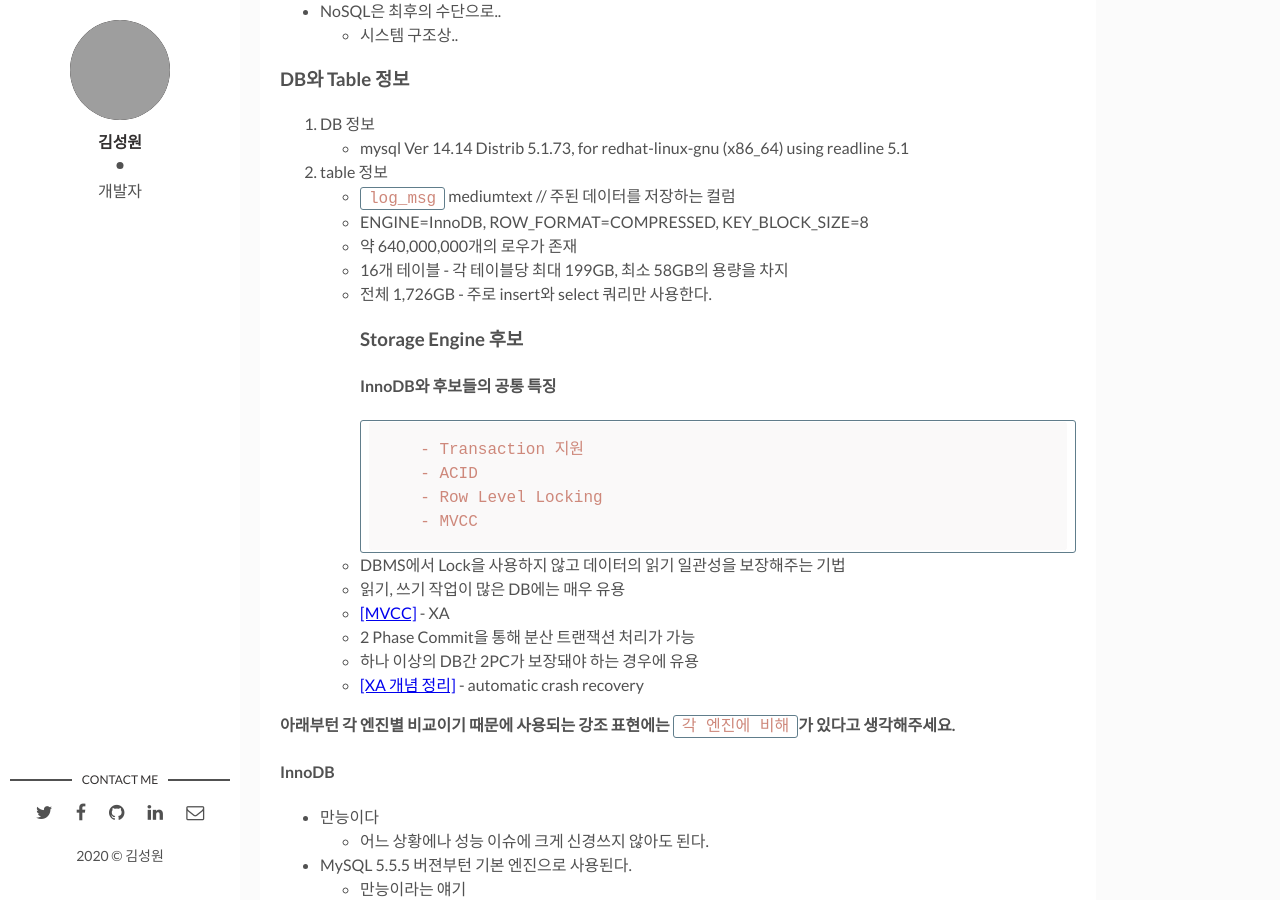
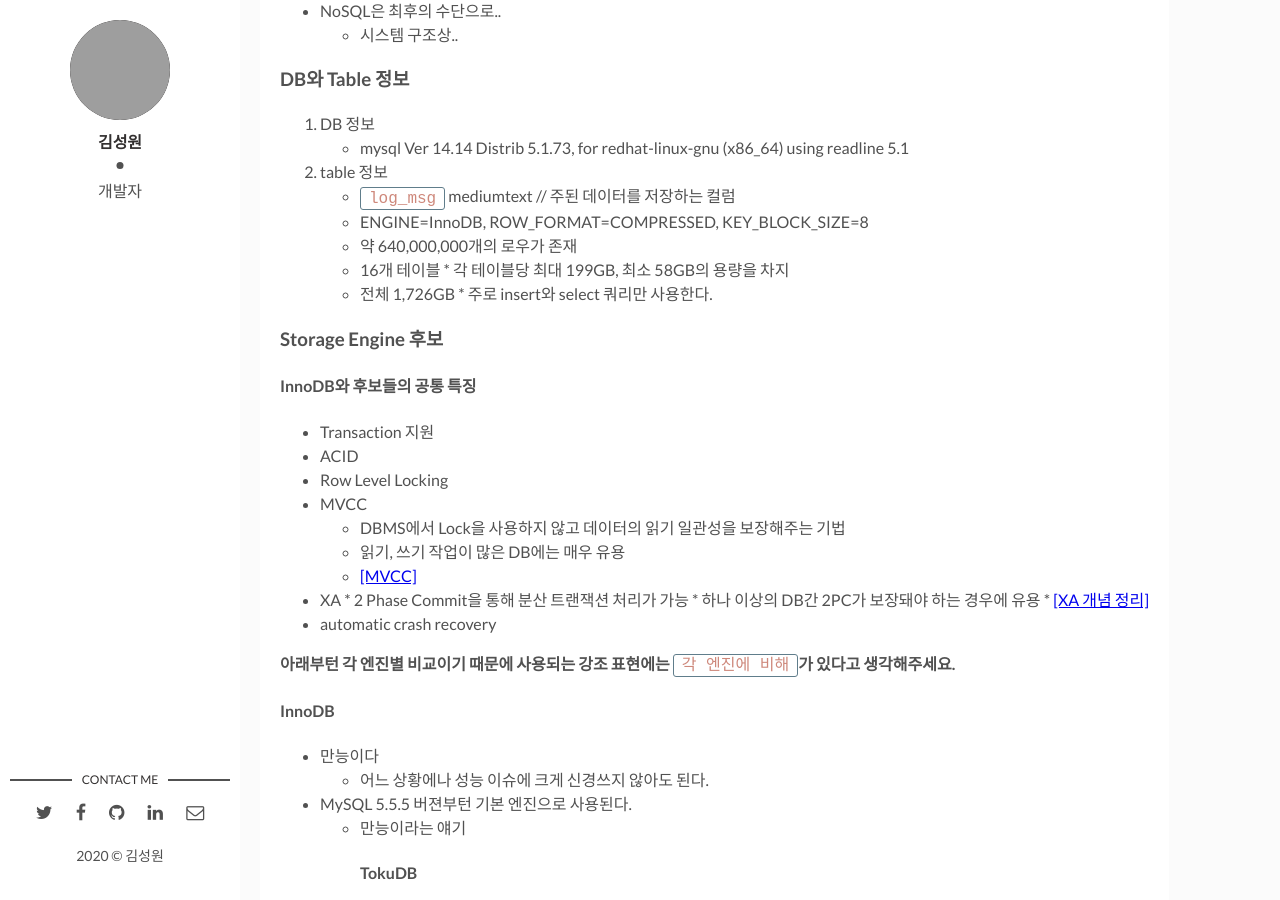
Before and after one commit to sungwonkim-dev/sungwonkim-dev.github.io, a Jekyll site: the page built from _posts/2020-01-23-innodb-myrocks-tokudb.markdown, in a window 1280 px wide and 900 px high, scrolled down 492 px. Built offline with Jekyll 4.4.1, drawn with Linux system fonts in a browser that asks for light colours; comment, search, counter and statistics services are not loaded; grey boxes are pictures that could not be loaded.

```diff
--- a/_posts/2020-01-23-innodb-myrocks-tokudb.markdown
+++ b/_posts/2020-01-23-innodb-myrocks-tokudb.markdown
@@ -16,71 +16,73 @@ tags: [database, maria db, MySQL] # add tag
 
 ### 목표
 **데이터의 압축률이 높은 Storage Engine 또는 기능을 찾고자 함**
-  - 로그성 데이터에 적합한 Storage Engine 또는 기능
-  - NoSQL은 최후의 수단으로..
-    - 시스템  구조상..
+  * 로그성 데이터에 적합한 Storage Engine 또는 기능
+  * NoSQL은 최후의 수단으로..
+    * 시스템  구조상..
 
 ### DB와 Table 정보
 1. DB 정보
-  - mysql  Ver 14.14 Distrib 5.1.73, for redhat-linux-gnu (x86_64) using readline 5.1
+  * mysql  Ver 14.14 Distrib 5.1.73, for redhat-linux-gnu (x86_64) using readline 5.1
 2. table 정보
-  - `log_msg` mediumtext // 주된 데이터를 저장하는 컬럼
-  -  ENGINE=InnoDB, ROW_FORMAT=COMPRESSED, KEY_BLOCK_SIZE=8
-  -  약 640,000,000개의 로우가 존재
-    - 16개 테이블
-  - 각 테이블당 최대 199GB, 최소 58GB의 용량을 차지
+  * `log_msg` mediumtext // 주된 데이터를 저장하는 컬럼
+  *  ENGINE=InnoDB, ROW_FORMAT=COMPRESSED, KEY_BLOCK_SIZE=8
+  *  약 640,000,000개의 로우가 존재
+    * 16개 테이블
+  * 각 테이블당 최대 199GB, 최소 58GB의 용량을 차지
     - 전체 1,726GB
-  - 주로 insert와 select 쿼리만 사용한다.
+  * 주로 insert와 select 쿼리만 사용한다.
+
 ### Storage Engine 후보
 #### InnoDB와 후보들의 공통 특징
-  - Transaction 지원
-  - ACID
-  - Row Level Locking
-  - MVCC
-    - DBMS에서 Lock을 사용하지 않고 데이터의 읽기 일관성을 보장해주는 기법
-    - 읽기, 쓰기 작업이 많은 DB에는 매우 유용
-    - [[MVCC]](https://mysqldba.tistory.com/335)
-  -  XA
-    - 2 Phase Commit을 통해 분산 트랜잭션 처리가 가능
-    - 하나 이상의 DB간 2PC가 보장돼야 하는 경우에 유용
-    - [[XA 개념 정리]](https://heni.tistory.com/10)
-  - automatic crash recovery
+  * Transaction 지원
+  * ACID
+  * Row Level Locking
+  * MVCC
+    * DBMS에서 Lock을 사용하지 않고 데이터의 읽기 일관성을 보장해주는 기법
+    * 읽기, 쓰기 작업이 많은 DB에는 매우 유용
+    * [[MVCC]](https://mysqldba.tistory.com/335)
+  *  XA
+    * 2 Phase Commit을 통해 분산 트랜잭션 처리가 가능
+    * 하나 이상의 DB간 2PC가 보장돼야 하는 경우에 유용
+    * [[XA 개념 정리]](https://heni.tistory.com/10)
+  * automatic crash recovery
 
 **아래부턴 각 엔진별 비교이기 때문에 사용되는 강조 표현에는 `각 엔진에 비해`가 있다고 생각해주세요.**
 #### InnoDB
-  - 만능이다
-    - 어느 상황에나 성능 이슈에 크게 신경쓰지 않아도 된다.
-  - MySQL 5.5.5 버젼부턴 기본 엔진으로 사용된다.
-    - 만능이라는 얘기
+  * 만능이다
+    * 어느 상황에나 성능 이슈에 크게 신경쓰지 않아도 된다.
+  * MySQL 5.5.5 버젼부턴 기본 엔진으로 사용된다.
+    * 만능이라는 얘기
 #### TokuDB
-  - 쓰기 작업에 최적화된 엔진
-  - 꽤 괜찮은 성능의 압축 기능
-  - 빅데이터를 다루는 상황에서는 가장 좋은 선택
-##### 조금 더 자세하게 알아보자
-  - 읽기 최적화
-    - 보조 인덱스 사용
-    - Read Free Replication
-    - [[TokuDB Read Free Replication : Details and Use Cases]](https://www.percona.com/blog/2014/09/25/tokudb-read-free-replication-details-and-use-cases/)
-    - NO 인덱스 단편화
-    - [[How to Identify and Fix SQL Server Index Fragmentation]](https://logicalread.com/2015/10/30/fix-sql-server-index-fragmentation-mc11/#.XikYQsj7SUl)
-  - 쓰기 최적화
-    - 빠른 INSERT
-    - Bulk loader
-    - 데이터 압축
-  - **외래키가 지원되지 않음**
-  - InnoDB에 비해 Crash Recovery기능이 부족함
+  * 쓰기 작업에 최적화된 엔진
+  * 꽤 괜찮은 성능의 압축 기능
+  * 빅데이터를 다루는 상황에서는 가장 좋은 선택
+**조금 더 자세하게 알아보자**
+  * 읽기 최적화
+    * 보조 인덱스 사용
+    * Read Free Replication
+    * [[TokuDB Read Free Replication : Details and Use Cases]](https://www.percona.com/blog/2014/09/25/tokudb-read-free-replication-details-and-use-cases/)
+    * NO 인덱스 단편화
+    * [[How to Identify and Fix SQL Server Index Fragmentation]](https://logicalread.com/2015/10/30/fix-sql-server-index-fragmentation-mc11/#.XikYQsj7SUl)
+  * 쓰기 최적화
+    * 빠른 INSERT
+    * Bulk loader
+    * 데이터 압축
+  * **외래키가 지원되지 않음**
+  * InnoDB에 비해 Crash Recovery기능이 부족함
+
 #### MyRocks
-  - 쓰기와 저장 공간 구성에 최적화된 엔진
-  - 최고 성능의 압축 기능
-  - SSD를 사용하는 상황에서 가장 좋은 선택
-  - [[MyRocks: A space- and write-optimized MySQL database]](https://engineering.fb.com/core-data/myrocks-a-space-and-write-optimized-mysql-database/)
-##### 조금 더 자세하게 알아보자
-  - LSM Tree 사용
-    - 쓰기와 저장 공간 구성에 최적화 된 방법
-    - 모든 쓰기 동작은 메모리 테이블과 WAL을 먼저 수행
-    - 작은 트랜잭션을 위해 디자인된 방법
-  - **외래키가 지원되지 않음**
-  - 일부 타입에만 인덱스를 적용할 수 있다.
+  * 쓰기와 저장 공간 구성에 최적화된 엔진
+  * 최고 성능의 압축 기능
+  * SSD를 사용하는 상황에서 가장 좋은 선택
+  * [[MyRocks: A space- and write-optimized MySQL database]](https://engineering.fb.com/core-data/myrocks-a-space-and-write-optimized-mysql-database/)
+**조금 더 자세하게 알아보자**
+  * LSM Tree 사용
+    * 쓰기와 저장 공간 구성에 최적화 된 방법
+    * 모든 쓰기 동작은 메모리 테이블과 WAL을 먼저 수행
+    * 작은 트랜잭션을 위해 디자인된 방법
+  * **외래키가 지원되지 않음**
+  * 일부 타입에만 인덱스를 적용할 수 있다.
 ### **결론**
 1. **이론상 로그성 데이터를 저장하기엔 InnoDB보단 TokuDB나 MyRocks를 사용하는 것이 이점이 더 많아보인다.**
 2. **여러가지 운영 환경과 시스템 구조에 대한 것을 종합해서 적용 여부를 판단하는 것이 좋겠다.**
```
